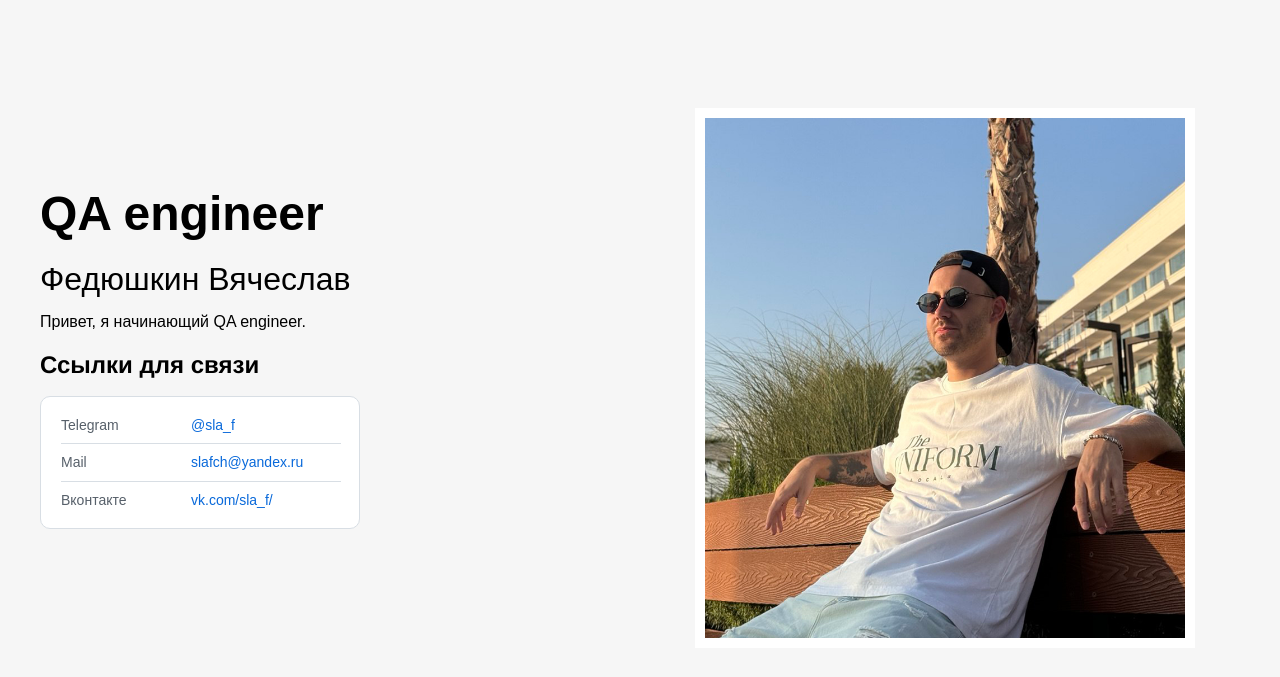
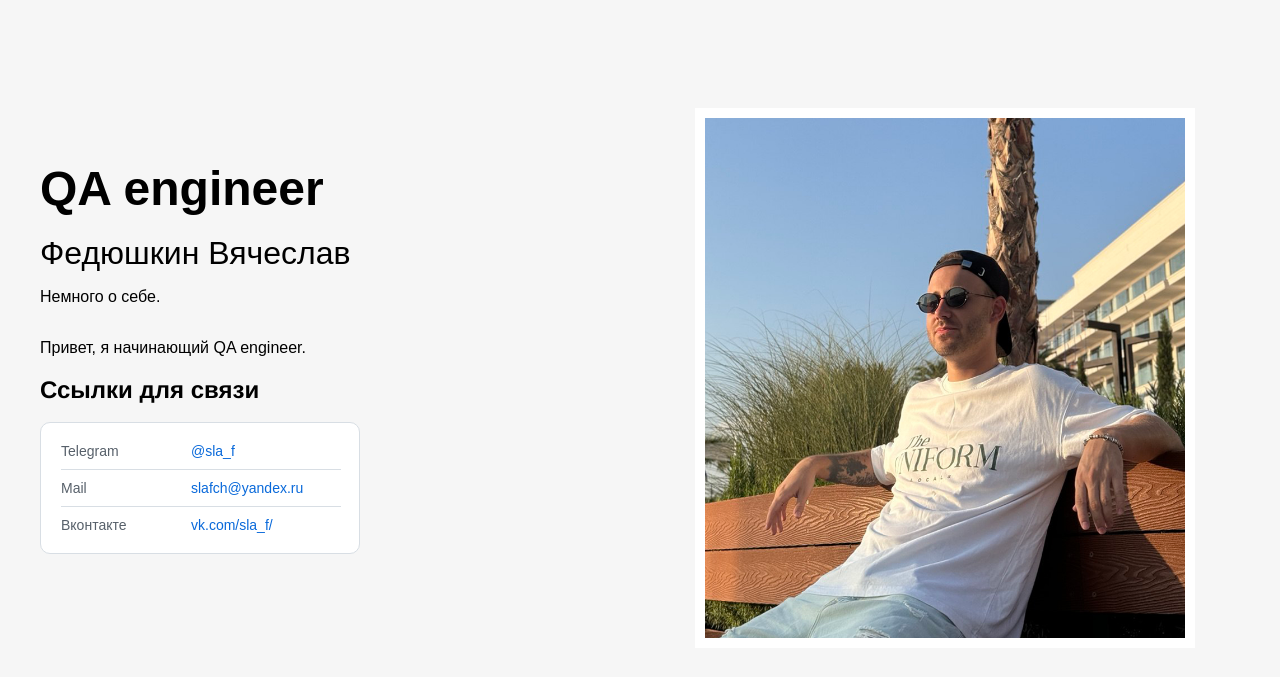
Before and after one commit to Slafchik/CVV, a plain HTML site: page index.html in a window 1280 px wide. Shown: the part 99-776 px from the top of the page. Drawn offline with nearby package versions, Linux system fonts and the light colour scheme.

Commit message:
добавил параграф

```diff
--- a/index.html
+++ b/index.html
@@ -22,6 +22,7 @@
       <div class="hero__about">
         <h1 class="hero__title">QA engineer</h1>
         <h2 class="hero__subtitle">Федюшкин Вячеслав</h2>
+        <p> Немного о себе. </p>
         <p class="hero__description">
           Привет, я начинающий QA engineer.
         </p>
```
